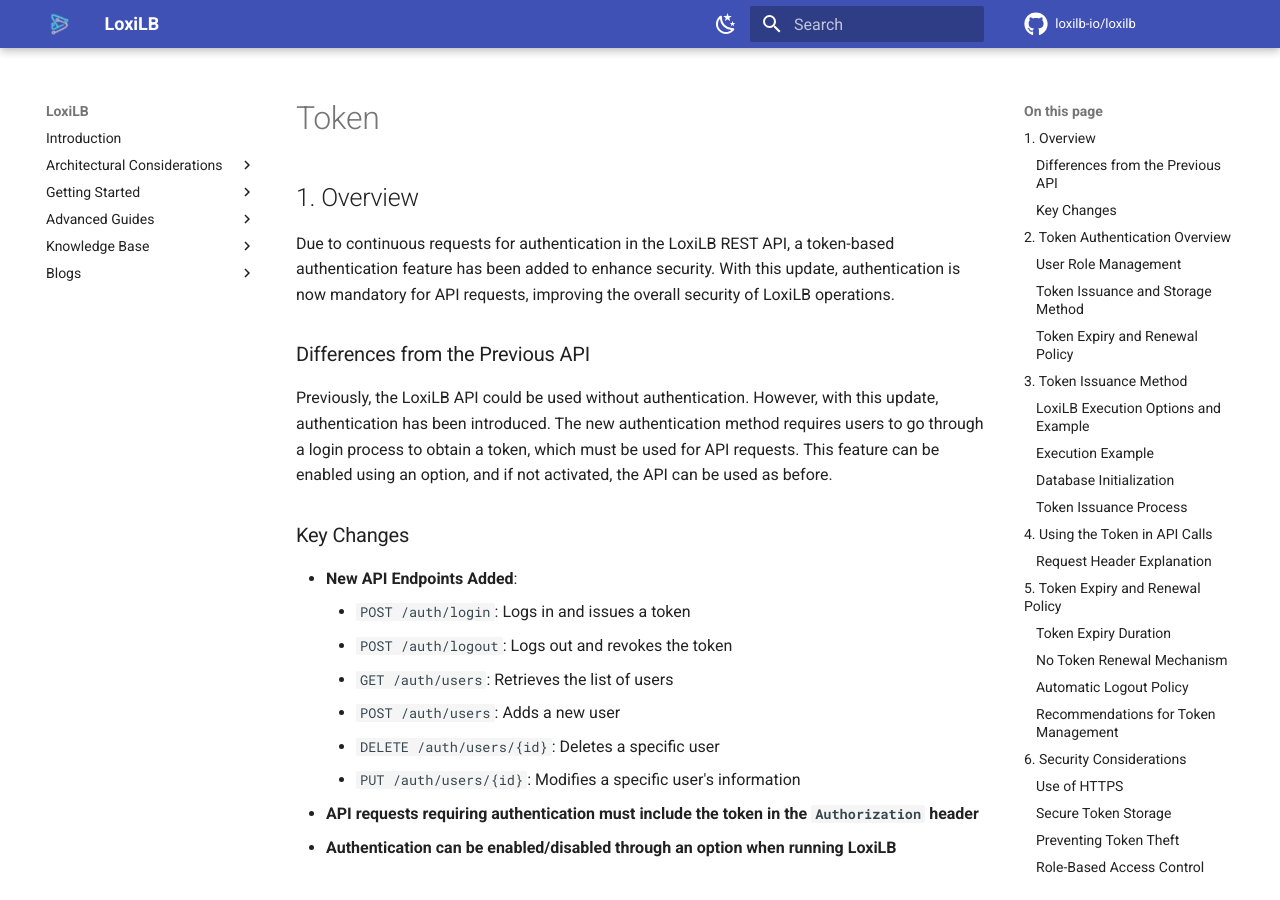
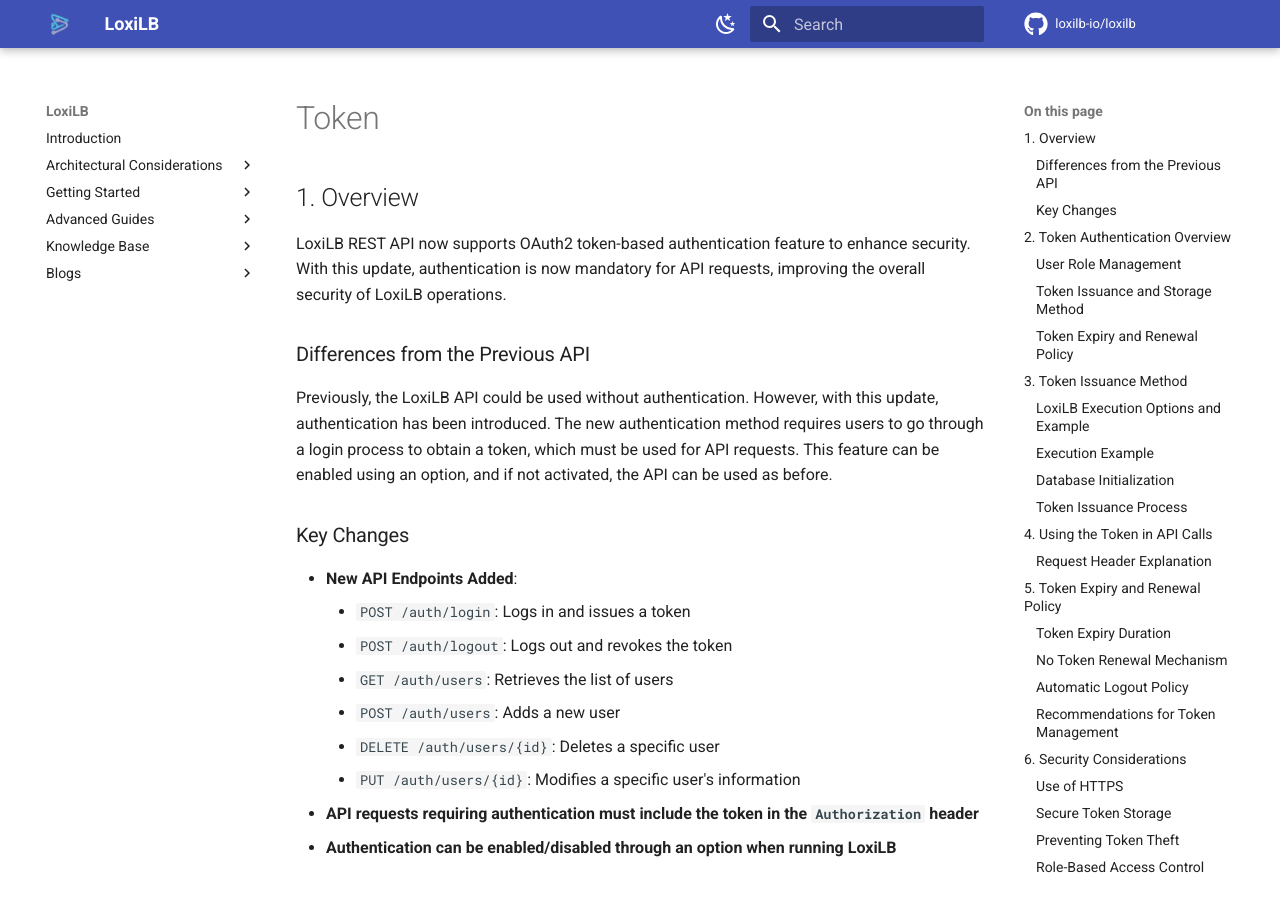
Before and after one commit to loxilb-io/loxilbdocs, an MkDocs documentation site: the page built from docs/token.md, in a window 1280 px wide and 900 px high. Built offline with MkDocs 1.6.1 and Material for MkDocs 9.7.7, drawn with Linux system fonts in a browser that asks for light colours; comment, search, counter and statistics services are not loaded; the version menu is left out.

Commit message:
Update token.md

```diff
--- a/docs/token.md
+++ b/docs/token.md
@@ -1,6 +1,6 @@
 ## 1. Overview
 
-Due to continuous requests for authentication in the LoxiLB REST API, a token-based authentication feature has been added to enhance security. With this update, authentication is now mandatory for API requests, improving the overall security of LoxiLB operations.
+LoxiLB REST API now supports OAuth2 token-based authentication feature to enhance security. With this update, authentication is now mandatory for API requests, improving the overall security of LoxiLB operations.
 
 ### Differences from the Previous API
 
```
